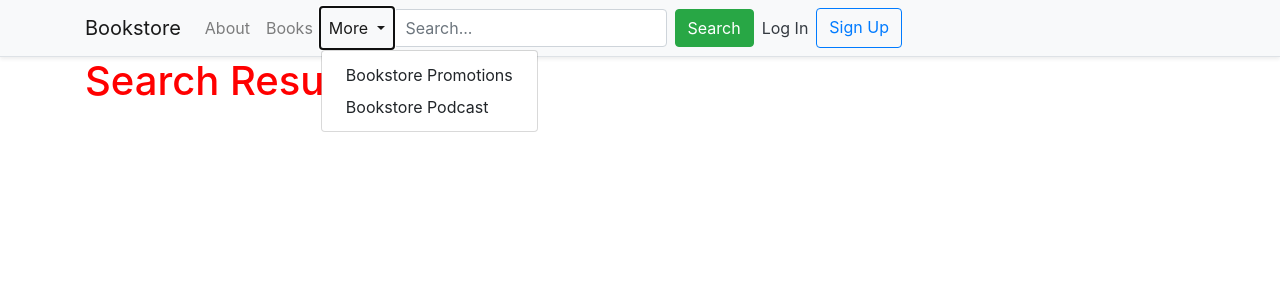
After one commit to YuryHerasimau/bookstore, a Django app: template templates/books/search_results.html in a window 1280 px wide, after a click on "More". The commit adds this page. Shown: the top 300 px of the page. Run offline with Django 4.2, Linux system fonts and the light colour scheme; the template is opened without the code that fills it, so the values that code supplies are empty; parts of the project's set-up code (start-up, migrations or seed data) failed here and were passed over; some libraries are stand-ins or nearby versions.

Commit message:
Added basic Search

```diff
--- a/books/urls.py
+++ b/books/urls.py
@@ -1,8 +1,9 @@
 from django.urls import path
-from .views import BookListView, BookDetailView
+from .views import BookListView, BookDetailView, SearchResultsListView
 
 
 urlpatterns = [
     path('', BookListView.as_view(), name='book_list'),
     path('<uuid:pk>/', BookDetailView.as_view(), name='book_detail'),
+    path('search/', SearchResultsListView.as_view(), name='search_results'),
 ]
--- a/templates/_base.html
+++ b/templates/_base.html
@@ -13,13 +13,33 @@
 <body>
     <header>
         <!-- Fixed navbar -->
-        <div class="d-flex flex-column flex-md-row align-items-center p-3 px-md-4
-        mb-3 bg-white border-bottom shadow-sm">
-            <a href="{% url 'home' %}" class="navbar-brand my-0 mr-md-auto
-            font-weight-normal">Bookstore</a>
-            <nav class="my-2 my-md-0 mr-md-3">
-                <a class="p-2 text-dark" href="{% url 'book_list' %}">Books</a>
-                <a class="p-2 text-dark" href="{% url 'about' %}">About</a>
+        <nav class="navbar navbar-expand-lg navbar-light bg-light border-bottom shadow-sm">
+            <div class="container">
+                <a class="navbar-brand" href="{% url 'home' %}">Bookstore</a>
+                <button class="navbar-toggler" type="button" data-toggle="collapse" data-target="#navbarSupportedContent" aria-controls="navbarSupportedContent" aria-expanded="false" aria-label="Toggle navigation">
+                    <span class="navbar-toggler-icon"></span>
+                </button>
+                <div class="collapse navbar-collapse" id="navbarSupportedContent">
+                    <ul class="navbar-nav mr-auto">
+                        <li class="nav-item">
+                            <a class="nav-link" href="{% url 'about' %}">About</a>
+                        </li>
+                        <li class="nav-item">
+                            <a class="nav-link" href="{% url 'book_list' %}">Books</a>
+                        </li>
+                        <li class="nav-item dropdown">
+                            <a class="nav-link dropdown-toggle" href="#" id="navbarDropdown" role="button" data-toggle="dropdown" aria-haspopup="true" aria-expanded="false">
+                            More
+                            </a>
+                            <div class="dropdown-menu" aria-labelledby="navbarDropdown">
+                                <a class="dropdown-item" href="#">Bookstore Promotions</a>
+                                <a class="dropdown-item" href="#">Bookstore Podcast</a>
+                            </div>
+                        </li>
+                        <form class="form-inline mt-2 mt-md-0" action="{% url 'search_results' %}" method="get">
+                            <input class="form-control mr-sm-2" name="q" type="text" placeholder="Search..." aria-label="Search">
+                            <button class="btn btn-success" type="submit">Search</button>
+                        </form>
                     {% if user.is_authenticated %}
                         <a class="p-2 text-dark" href="{% url 'account_logout' %}">Log Out</a>
                     {% else %}
@@ -27,8 +47,10 @@
                         <a class="btn btn-outline-primary"
                             href="{% url 'account_signup' %}">Sign Up</a>
                     {% endif %}
+                    </ul>
+                </div>
+            </div>
         </nav>
-        </div>
     </header>
     <div class="container">
         {% block content %}
--- /dev/null
+++ b/templates/books/search_results.html
@@ -0,0 +1,14 @@
+{% extends '_base.html' %}
+
+{% block title %}Search{% endblock title %}
+
+{% block content %}
+    <h1>Search Results</h1>
+        {% for book in book_list %}
+        <div>
+            <h3><a href="{{ book.get_absolute_url }}">{{ book.title }}</a></h3>
+            <p>Author: {{ book.author }}</p>
+            <p>Price: ${{ book.price }}</p>
+        </div>
+        {% endfor %}
+{% endblock content %}
--- a/templates/home.html
+++ b/templates/home.html
@@ -6,7 +6,7 @@
 {% block content %}
     <h1>Homepage</h1>
     {% if user.is_authenticated %}
-        <p>Hi {{ user.username }}!</p>
+        <h3>Hi {{ user.username }}!</h3>
         <p id="timer" class="badge badge-pill badge-warning">Your session expires in: {{ request.session.get_expiry_age }} sec.</p>
         <script>
             let Timer = document.getElementById("timer");
@@ -18,10 +18,7 @@
                 sessionTime--;
             }
         </script>
-        <p><a href="{% url 'account_logout' %}">Log Out</a></p>
     {% else %}
         <p>You are not logged in</p>
-        <p><a href="{% url 'account_login' %}">Log In</a> |
-        <a href="{% url 'account_signup' %}">Sign Up</a></p>
     {% endif %}
 {% endblock content %}
```
Also changed, not shown: books/views.py (+12 -0 lines), templates/about.html (+1 -6 lines), templates/books/book_detail.html (+11 -3 lines), static/images/py_logo.jpg (deleted). Lines whose indentation alone changed are shown as unchanged.
